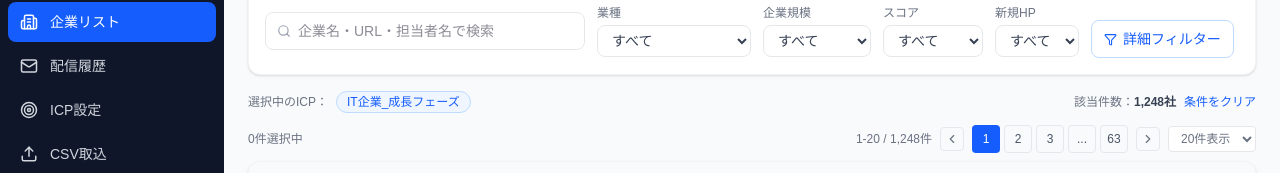
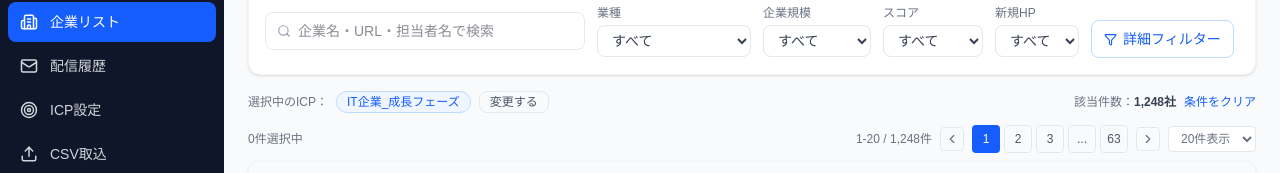
Before and after one commit to nn-nissy1010/freshbound, a Next.js app: page /companies in a window 1280 px wide. Shown: the part 139-312 px from the top of the page. Built offline with nearby package versions, Linux system fonts and the light colour scheme.

Commit message:
fix: add ICP change button on companies page

```diff
--- a/src/app/(app)/companies/page.tsx
+++ b/src/app/(app)/companies/page.tsx
@@ -1,6 +1,7 @@
 'use client';
 
 import { useState } from 'react';
+import Link from 'next/link';
 import {
   Search, Download, Plus, Filter, HelpCircle,
   Mail, ChevronLeft, ChevronRight, MoreVertical,
@@ -186,6 +187,12 @@ export default function CompaniesPage() {
           <span className="text-xs bg-blue-50 text-blue-600 border border-blue-200 rounded-full px-2.5 py-0.5 font-medium">
             IT企業_成長フェーズ
           </span>
+          <Link
+            href="/icp"
+            className="text-xs border border-gray-200 rounded-lg px-2.5 py-0.5 text-gray-600 hover:bg-gray-50 hover:text-blue-600"
+          >
+            変更する
+          </Link>
         </div>
         <div className="flex items-center gap-2 text-xs text-gray-500">
           <span>該当件数：<strong className="text-gray-700">1,248社</strong></span>
```
